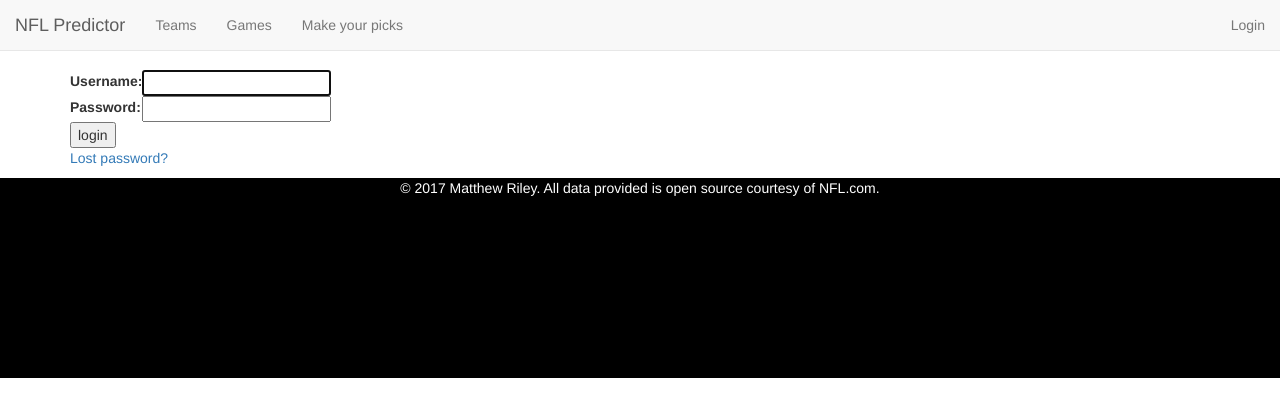
After one commit to Karamello/Predictor, a Django app: page /user/login/ in a window 1280 px wide. The commit adds this page. Shown: the top 417 px of the page. Run offline with Django 3.2, Linux system fonts and the light colour scheme; some libraries are stand-ins or nearby versions.

```diff
--- a/Predictor/settings.py
+++ b/Predictor/settings.py
@@ -122,3 +122,5 @@ USE_TZ = True
 
 STATIC_URL = '/static/'
 STATICFILES_DIRS = ( os.path.join('static'), )
+
+LOGIN_REDIRECT_URL = '/picks'
--- a/nfl/urls.py
+++ b/nfl/urls.py
@@ -1,9 +1,10 @@
-from django.conf.urls import url
+from django.conf.urls import url, include
 from . import views
 
 urlpatterns = [
     url(r'^$', views.showteams, name='showteams'),
     url(r'^games/(?P<season>\d{4})/week/(?P<week>\d+)', views.showgames, name='showgames'),
     url(r'^picks/', views.makepicks, name='makepicks'),
-    url(r'^api/update/json/(?P<season>\d{4})/(?P<week>\d+)', views.updategames, name='updategames')
+    url(r'^api/update/json/(?P<season>\d{4})/(?P<week>\d+)', views.updategames, name='updategames'),
+    url(r'^user/', include('django.contrib.auth.urls'))
 ]
--- /dev/null
+++ b/static/nfl/css/style.css
@@ -0,0 +1,14 @@
+body {
+    position: relative;
+    padding-bottom: 200px;
+}
+
+footer {
+    background-color: black;
+    text-align: center;
+    min-height: 200px;
+    color: white;
+    width: 100%;
+    position: absolute;
+    bottom: 0;
+}
--- a/templates/nfl/base.html
+++ b/templates/nfl/base.html
@@ -7,8 +7,9 @@
     <!-- The above 3 meta tags *must* come first in the head; any other head content must come *after* these tags -->
     <title>NFL Predictor: {{ title }}</title>
     <!-- Latest compiled and minified CSS -->
-    <link rel="stylesheet" href="https://maxcdn.bootstrapcdn.com/bootstrap/3.3.7/css/bootstrap.min.css" integrity="sha384-BVYiiSIFeK1dGmJRAkycuHAHRg32OmUcww7on3RYdg4Va+PmSTsz/K68vbdEjh4u" crossorigin="anonymous">
-
+   <!-- <link rel="stylesheet" href="https://maxcdn.bootstrapcdn.com/bootstrap/3.3.7/css/bootstrap.min.css" integrity="sha384-BVYiiSIFeK1dGmJRAkycuHAHRg32OmUcww7on3RYdg4Va+PmSTsz/K68vbdEjh4u" crossorigin="anonymous"> -->
+       <link rel="stylesheet" href="https://bootswatch.com/3/flatly/bootstrap.css">
+    <link rel="stylesheet" href="/static/nfl/css/style.css">
     <!-- HTML5 shim and Respond.js for IE8 support of HTML5 elements and media queries -->
     <!-- WARNING: Respond.js doesn't work if you view the page via file:// -->
     <!--[if lt IE 9]>
@@ -40,7 +41,12 @@
           </ul>
 
           <ul class="nav navbar-nav navbar-right">
-            <li><a href="#">Link</a></li>
+              {% if user.is_authenticated %}
+                  <li><p class="navbar-text">Hi, {{ user.first_name }}! </p></li>
+            <li><a href="/user/logout/">Logout</a></li>
+              {% else %}
+              <li><a href="/user/login/">Login</a></li>
+              {% endif %}
           </ul>
         </div><!-- /.navbar-collapse -->
       </div><!-- /.container-fluid -->
@@ -49,6 +55,9 @@
       {% block content %}
       {% endblock %}
   </div>
+   <footer>
+      &copy; 2017 Matthew Riley. All data provided is open source courtesy of NFL.com.
+  </footer>
 
 
     <!-- jQuery (necessary for Bootstrap's JavaScript plugins) -->
--- a/templates/nfl/games.html
+++ b/templates/nfl/games.html
@@ -3,7 +3,7 @@
     {% load static %}
       <div class="col-lg-12">
           <div class="page-header">
-              <h1>NFL {{ season.year }} <small>Week {{ week }} fixtures</small></h1>
+              <h1>NFL {{ season.pretty_year }} <small>Week {{ week }} fixtures</small></h1>
           </div>
           <div class="row">
           {% for game in games %}
--- /dev/null
+++ b/templates/registration/login.html
@@ -0,0 +1,38 @@
+{% extends "nfl/base.html" %}
+
+{% block content %}
+
+{% if form.errors %}
+<p>Your username and password didn't match. Please try again.</p>
+{% endif %}
+
+{% if next %}
+    {% if user.is_authenticated %}
+    <p>Your account doesn't have access to this page. To proceed,
+    please login with an account that has access.</p>
+    {% else %}
+    <p>Please login to see this page.</p>
+    {% endif %}
+{% endif %}
+
+<form method="post" action="{% url 'login' %}">
+{% csrf_token %}
+<table>
+<tr>
+    <td>{{ form.username.label_tag }}</td>
+    <td>{{ form.username }}</td>
+</tr>
+<tr>
+    <td>{{ form.password.label_tag }}</td>
+    <td>{{ form.password }}</td>
+</tr>
+</table>
+
+<input type="submit" value="login" />
+<input type="hidden" name="next" value="{{ next }}" />
+</form>
+
+{# Assumes you setup the password_reset view in your URLconf #}
+<p><a href="{% url 'password_reset' %}">Lost password?</a></p>
+
+{% endblock %}
```
Also changed, not shown: nfl/models.py (+9 -2 lines), nfl/views.py (+10 -4 lines), templates/nfl/picks.html (+33 -10 lines), db.sqlite3, nfl/migrations/0008_auto_20171211_2113.py (added).
